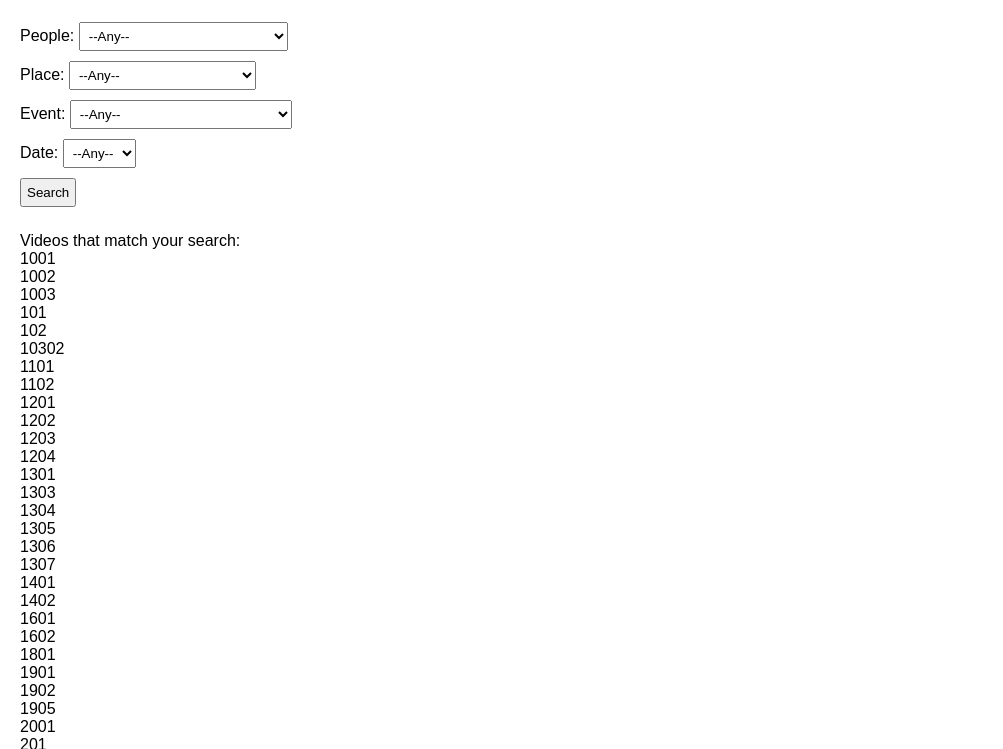
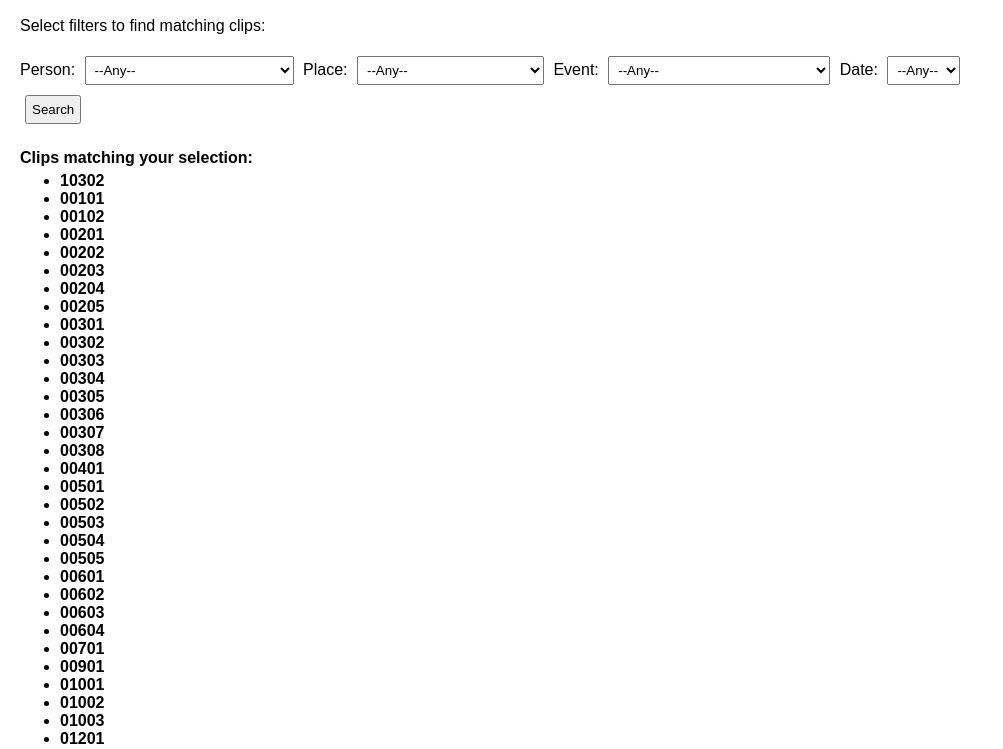
Before and after one commit to dakejuncan/HomeMovieArchive, a plain HTML site: page index.html in a window 1280 px wide. Both pictures are taken after a click on the button "Search". Shown: the part 51-800 px from the top of the page, without its empty margins (0-1003 px from the left). Drawn offline with nearby package versions, Linux system fonts and the light colour scheme.

Commit message:
Update index.html with cache auto update

```diff
--- a/index.html
+++ b/index.html
@@ -4,90 +4,120 @@
   <meta charset="UTF-8">
   <title>Home Movie Archive</title>
   <style>
-  body { font-family: Arial, sans-serif; margin: 20px; }
-  select, button { margin: 5px 0; padding: 5px; }
-  #results { margin-top: 20px; }
+    body {
+      font-family: Arial, sans-serif;
+      margin: 20px;
+    }
+    select, button {
+      margin: 5px;
+      padding: 5px;
+    }
+    #results {
+      margin-top: 20px;
+      font-weight: bold;
+    }
+    ul {
+      margin-top: 5px;
+    }
   </style>
 </head>
 <body>
   <h2>Home Movie Archive</h2>
-<!-- rebuild trigger -->
-<label>People:</label>
-<select id="people"><option value="">--Any--</option></select><br>
+  <p>Select filters to find matching clips:</p>
 
-<label>Place:</label>
-<select id="place"><option value="">--Any--</option></select><br>
+  <label for="people">Person:</label>
+  <select id="people"><option value="">--Any--</option></select>
 
-<label>Event:</label>
-<select id="event"><option value="">--Any--</option></select><br>
+  <label for="places">Place:</label>
+  <select id="places"><option value="">--Any--</option></select>
 
-<label>Date:</label>
-<select id="date"><option value="">--Any--</option></select><br>
+  <label for="events">Event:</label>
+  <select id="events"><option value="">--Any--</option></select>
 
+  <label for="dates">Date:</label>
+  <select id="dates"><option value="">--Any--</option></select>
+
+  <div>
     <button onclick="search()">Search</button>
+  </div>
 
   <div id="results"></div>
 
-<script src="https://cdn.jsdelivr.net/npm/papaparse@5.4.1/papaparse.min.js"></script>
   <script>
-let movies=[], people=[], places=[], events=[], dates=[];
+    let movies = {};
+    let people = [];
+    let places = [];
+    let events = [];
+    let dates = [];
 
-// Load CSVs
-function loadCSV(filename, callback) {
-  Papa.parse(filename, {download: true, header: true, complete: callback});
+    async function loadCSV(url) {
+      // Force fresh copy from GitHub (skip cache)
+      const response = await fetch(url + "?t=" + new Date().getTime());
+      const text = await response.text();
+      return text.trim().split("\n").slice(1).map(line => line.split(","));
     }
 
-// Populate dropdowns
-function populateDropdown(selectId, data, column) {
-  const select = document.getElementById(selectId);
-  const values = Array.from(new Set(data.map(x => x[column]))).sort();
-  values.forEach(v => {
-    if(v) {
-      const opt = document.createElement("option");
-      opt.value = v; opt.textContent = v;
-      select.appendChild(opt);
+    async function loadData() {
+      const moviesData = await loadCSV("Movies.csv");
+      movies = {};
+      moviesData.forEach(row => {
+        movies[row[0]] = row[1];
+      });
+
+      people = await loadCSV("People.csv");
+      places = await loadCSV("Places.csv");
+      events = await loadCSV("Events.csv");
+      dates = await loadCSV("Dates.csv");
+
+      populateDropdown("people", people.map(r => r[1]));
+      populateDropdown("places", places.map(r => r[1]));
+      populateDropdown("events", events.map(r => r[1]));
+      populateDropdown("dates", dates.map(r => r[1]));
     }
+
+    function populateDropdown(id, values) {
+      const unique = [...new Set(values)];
+      const select = document.getElementById(id);
+      select.innerHTML = "<option value=''>--Any--</option>";
+      unique.forEach(v => {
+        const option = document.createElement("option");
+        option.value = v;
+        option.textContent = v;
+        select.appendChild(option);
       });
     }
 
-// Load all data sequentially
-loadCSV("Movies.csv", r => { movies = r.data;
-  loadCSV("People.csv", r2 => { people = r2.data; populateDropdown("people", people, "Name");
-    loadCSV("Places.csv", r3 => { places = r3.data; populateDropdown("place", places, "Place");
-      loadCSV("Events.csv", r4 => { events = r4.data; populateDropdown("event", events, "Event");
-        loadCSV("Dates.csv", r5 => { dates = r5.data; populateDropdown("date", dates, "Date"); });
-      });
-    });
-  });
-});
+    function search() {
+      const selectedPerson = document.getElementById("people").value;
+      const selectedPlace = document.getElementById("places").value;
+      const selectedEvent = document.getElementById("events").value;
+      const selectedDate = document.getElementById("dates").value;
 
-// Normalize clip numbers for comparison (strip leading zeroes)
-const normalize = cn => cn ? String(Number(cn)) : "";
+      let results = Object.keys(movies);
 
-function search(){
-  const p = document.getElementById("people").value;
-  const pl = document.getElementById("place").value;
-  const e = document.getElementById("event").value;
-  const d = document.getElementById("date").value;
+      if (selectedPerson) {
+        results = results.filter(r => people.some(p => p[0] === r && p[1] === selectedPerson));
+      }
+      if (selectedPlace) {
+        results = results.filter(r => places.some(p => p[0] === r && p[1] === selectedPlace));
+      }
+      if (selectedEvent) {
+        results = results.filter(r => events.some(p => p[0] === r && p[1] === selectedEvent));
+      }
+      if (selectedDate) {
+        results = results.filter(r => dates.some(p => p[0] === r && p[1] === selectedDate));
+      }
 
-  let clipSets = [];
+      const resultsDiv = document.getElementById("results");
+      if (results.length > 0) {
+        resultsDiv.innerHTML = "Clips matching your selection:<ul>" + results.map(r => `<li>${r}</li>`).join("") + "</ul>";
+      } else {
+        resultsDiv.textContent = "No clips found for that selection.";
+      }
+    }
 
-  // Collect all matching Clip Numbers for each filter
-  if(p) clipSets.push(new Set(people.filter(x=>x.Name===p).map(x=>normalize(x["Clip Number"]))));
-  if(pl) clipSets.push(new Set(places.filter(x=>x.Place===pl).map(x=>normalize(x["Clip Number"]))));
-  if(e) clipSets.push(new Set(events.filter(x=>x.Event===e).map(x=>normalize(x["Clip Number"]))));
-  if(d) clipSets.push(new Set(dates.filter(x=>x.Date===d).map(x=>normalize(x["Clip Number"]))));
-
-  // Intersect sets if multiple filters selected
-  let result = clipSets.length ? [...clipSets.reduce((a,b)=>new Set([...a].filter(x=>b.has(x))))] : movies.map(x=>normalize(x["Clip Number"]));
-
-  // Only show Clip Numbers
-  const output = result.sort().join("<br>");
-
-  document.getElementById("results").innerHTML = output.length
-    ? "Videos that match your search:<br>" + output
-    : "No matching clips found.";
-}
+    // Always load fresh data on page load
+    loadData();
   </script>
 </body>
 </html>
```
Lines whose indentation alone changed are shown as unchanged.
